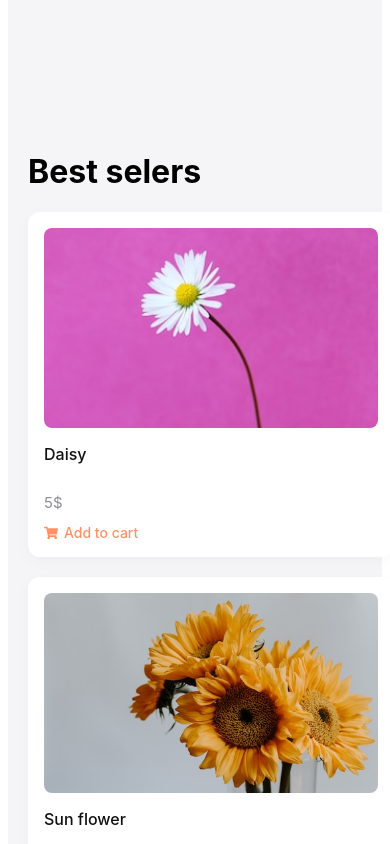
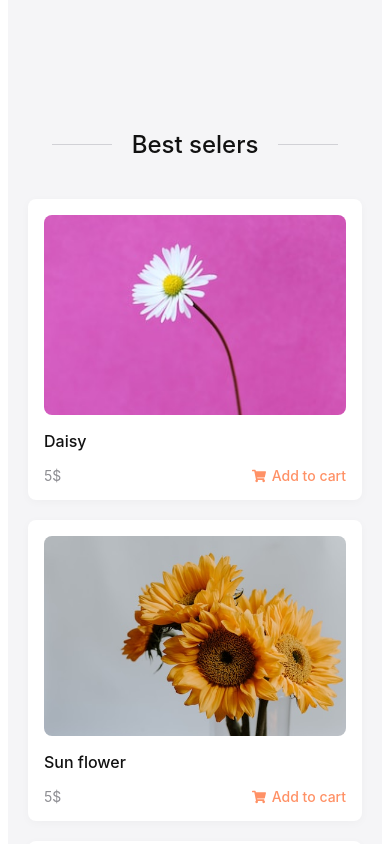
Before and after one commit to dilshodmahmaraimov22-ux/Flowers, a React (Vite) app: page / in a window 390 px wide. Shown: the part 900-1744 px from the top of the page. Built offline with nearby package versions, Linux system fonts and the light colour scheme.

Commit message:
edit qilindi

```diff
--- a/src/Components/Home/Saler/Saler.css
+++ b/src/Components/Home/Saler/Saler.css
@@ -10,27 +10,24 @@
   font-family: -apple-system, BlinkMacSystemFont, "Segoe UI", Roboto, sans-serif;
 }
 
-.saler__title-wrapper {
+.saler__title {
   display: flex;
   align-items: center;
   justify-content: center;
-  margin-bottom: 40px;
-}
-
-.saler__title {
   font-size: 24px;
   font-weight: 500;
   color: #111111;
-  margin: 0 20px;
-  white-space: nowrap;
+  margin: 0 0 40px 0;
+  text-align: center;
 }
 
-.saler__title-wrapper::before,
-.saler__title-wrapper::after {
+.saler__title::before,
+.saler__title::after {
   content: "";
   height: 1px;
   width: 180px;
   background-color: #d1d1d6;
+  margin: 0 20px;
 }
 
 .saler__list {
@@ -44,18 +41,13 @@
 
 .saler__item {
   background-color: #ffffff;
-  border-radius: 12px;
+  border-radius: 8px;
   padding: 16px;
   flex: 1;
   display: flex;
   flex-direction: column;
-  box-shadow: 0 4px 15px rgba(0, 0, 0, 0.03);
-  transition: transform 0.2s ease, box-shadow 0.2s ease;
-}
-
-.saler__item:hover {
-  transform: translateY(-4px);
-  box-shadow: 0 8px 25px rgba(0, 0, 0, 0.08);
+  box-shadow: 0 2px 10px rgba(0, 0, 0, 0.03);
+  position: relative;
 }
 
 .saler__img {
@@ -73,17 +65,11 @@
   margin: 0 0 16px 0;
 }
 
-.saler__bottom {
-  display: flex;
-  align-items: center;
-  justify-content: space-between;
-  margin-top: auto;
-}
-
 .saler__price {
-  font-size: 15px;
+  font-size: 14px;
   color: #8e8e93;
   font-weight: 400;
+  margin: 0;
 }
 
 .saler__link {
@@ -94,34 +80,27 @@
   text-decoration: none;
   font-size: 14px;
   font-weight: 500;
-  transition: opacity 0.2s ease;
+  margin-left: auto;
 }
 
-.saler__link:hover {
-  opacity: 0.8;
+.saler__item {
+  display: grid;
+  grid-template-columns: 1fr 1fr;
+  align-items: center;
 }
 
-.saler__link svg {
-  font-size: 14px;
+.saler__img,
+.saler__name {
+  grid-column: span 2;
 }
 
 @media (max-width: 900px) {
   .saler__list {
-    flex-wrap: wrap;
+    flex-direction: column;
   }
 
-  .saler__item {
-    min-width: 45%;
-  }
-}
-
-@media (max-width: 550px) {
-  .saler__item {
-    min-width: 100%;
-  }
-
-  .saler__title-wrapper::before,
-  .saler__title-wrapper::after {
+  .saler__title::before,
+  .saler__title::after {
     width: 60px;
   }
 }
--- a/src/Components/Home/Saler/Saler.jsx
+++ b/src/Components/Home/Saler/Saler.jsx
@@ -13,7 +13,7 @@ const Saler = () => {
     <div className="saler">
         <div className="container">
             <div className="saler__container">
-                <h1 className='saler__contaier'>Best selers</h1>
+                <h1 className='saler__title'>Best selers</h1>
                 <ul className='saler__list'>
                     <li className='saler__item'>
                         <img className='saler__img' src={card1} alt="flower" />
```
